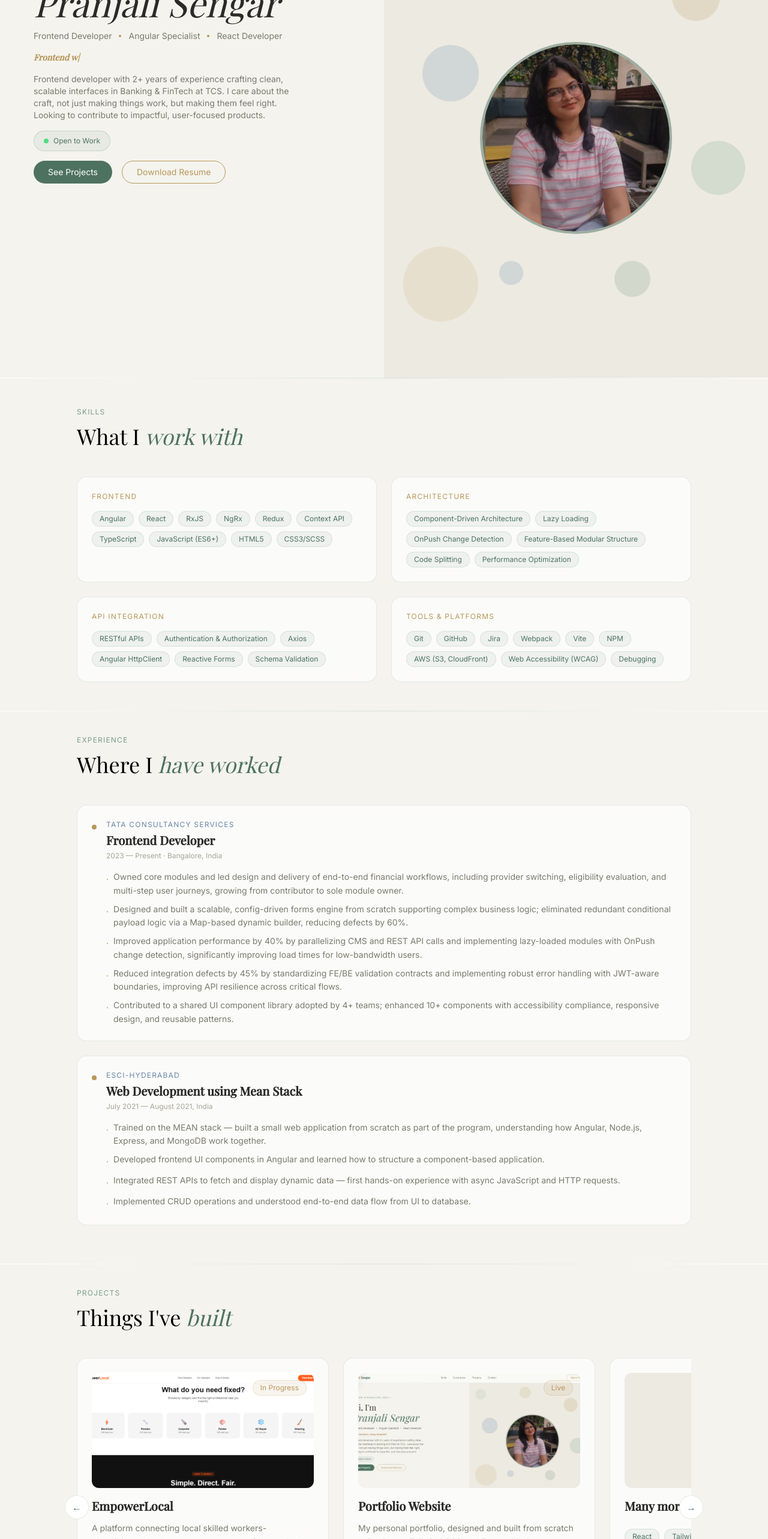
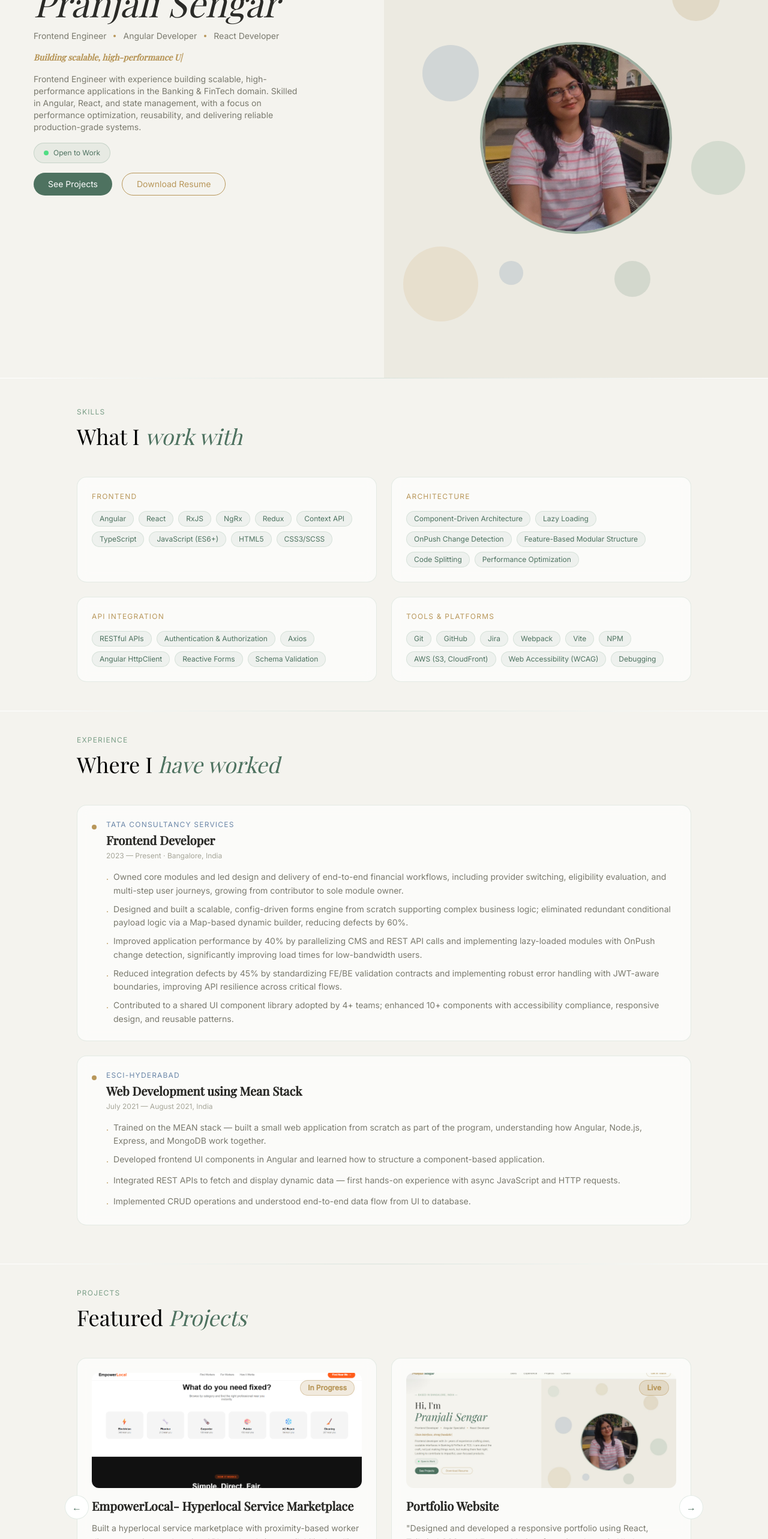
Before and after one commit to PranjaliSengar/Portfolio, a React app in the folder portfolio/: page / in a window 1280 px wide. Shown: the part 234-2800 px from the top of the page at 60% size. Built offline with nearby package versions, Linux system fonts and the light colour scheme; the HTML template or start-up script is replaced by a standard one; a web font is replaced by a local one.

Commit message:
Final check

```diff
--- a/portfolio/src/components/Hero.jsx
+++ b/portfolio/src/components/Hero.jsx
@@ -63,10 +63,10 @@ function Hero() {
   const [wordIndex, setWordIndex] = useState(0);
   const [isDeleting, setIsDeleting] = useState(false);
   const words = [
-    "Frontend with depth, not just visuals.",
-    "Handling state, APIs, and complex flows.",
-    "Clean interfaces, strong foundations.",
-    "Built for scale, performance, and clarity.",
+    "Building scalable, high-performance UI systems.",
+    "Handling complex state, APIs, and user flows.",
+    "Focused on performance, reusability, and clarity.",
+    "Crafting production-grade frontend architectures.",
   ];
   useEffect(() => {
     const glow = document.getElementById("cursor-glow");
@@ -121,9 +121,9 @@ function Hero() {
           </h1>
 
           <div className="flex items-center gap-3 font-inter text-xs md:text-sm text-text-muted">
-            <span>Frontend Developer</span>
+            <span>Frontend Engineer</span>
             <span className="w-1 h-1 rounded-full bg-gold" />
-            <span>Angular Specialist</span>
+            <span>Angular Developer</span>
             <span className="w-1 h-1 rounded-full bg-gold" />
             <span>React Developer</span>
           </div>
@@ -132,10 +132,11 @@ function Hero() {
             <span className="animate-pulse">|</span>
           </p>
           <p className="font-inter text-xs md:text-sm text-text-muted leading-relaxed max-w-md">
-            Frontend developer with 2+ years of experience crafting clean,
-            scalable interfaces in Banking & FinTech at TCS. I care about the
-            craft, not just making things work, but making them feel right.
-            Looking to contribute to impactful, user-focused products.
+            Frontend Engineer with experience building scalable,
+            high-performance applications in the Banking & FinTech domain.
+            Skilled in Angular, React, and state management, with a focus on
+            performance optimization, reusability, and delivering reliable
+            production-grade systems.
           </p>
 
           <div className="flex items-center gap-2 w-fit px-3 py-1.5 md:px-4 md:py-2  rounded-full border border-sage/30 bg-sage/10 font-inter text-xs text-sage-dark">
--- a/portfolio/src/components/Projects.jsx
+++ b/portfolio/src/components/Projects.jsx
@@ -9,9 +9,8 @@ function Projects() {
   };
   const projects = [
     {
-      name: "EmpowerLocal",
-      description:
-        "A platform connecting local skilled workers- electricians, plumbers, carpenters etc, with people who need them. Built to solve a real underserved market gap.",
+      name: "EmpowerLocal- Hyperlocal Service Marketplace",
+      description: `Built a hyperlocal service marketplace with proximity-based worker discovery using geolocation APIs and real-time availability handling. Designed an AI-powered intake flow to classify user requests and enable faster service matching.`,
       tech: ["Angular", "RxJS", "NgRx", "OpenAI", "SCSS"],
       github: "https://github.com/your-username/empowerlocal",
       live: null,
@@ -20,8 +19,7 @@ function Projects() {
     },
     {
       name: "Portfolio Website",
-      description:
-        "My personal portfolio, designed and built from scratch using React, Tailwind CSS and Framer Motion. Featuring a typewriter effect, cursor glow, floating bubbles and smooth animations.",
+      description: `"Designed and developed a responsive portfolio using React, Tailwind CSS, and Framer Motion, featuring dynamic UI elements like typewriter text, cursor interactions, and animated components."`,
       tech: ["React", "Tailwind CSS", "Framer Motion", "Vite"],
       github: "https://github.com/PranjaliSengar/Portfolio",
       live: "https://pranjali-sengar.vercel.app",
@@ -31,7 +29,7 @@ function Projects() {
     {
       name: "Many more coming soon!",
       description: "",
-      tech: ["React", "Tailwind CSS", "Framer Motion", "Vite"],
+      tech: ["NextJS", "NLP", "LLM APIs", "Accessibility (WCAG)", "Javascript", "MongoDB"],
       github: "https://github.com/your-username/portfolio",
       live: null,
       status: "Soon",
@@ -49,7 +47,7 @@ function Projects() {
           Projects
         </p>
         <h2 className="font-playfair text-3xl md:text-4xl font-normal mb-8 md:mb-12">
-          Things I've <span className="italic text-sage-dark">built</span>
+          Featured <span className="italic text-sage-dark">Projects</span>
         </h2>
 
         <div className="relative">
@@ -69,7 +67,7 @@ function Projects() {
             {projects.map((project) => (
               <div
                 key={project.name}
-                className="card card-glow snap-start flex-shrink-0 w-[280px] sm:w-[320px] md:w-[420px] flex flex-col"
+                className="card card-glow snap-start flex-shrink-0 w-[320px] sm:w-[380px] md:w-[500px] flex flex-col"
               >
                 {/* image area */}
                 <div className="w-full h-48 rounded-xl mb-4 overflow-hidden bg-bg-secondary flex items-center justify-center relative">
@@ -87,7 +85,7 @@ function Projects() {
                       </span>
                     </div>
                   )}
-                  <span className="hidden md:block absolute top-3 right-3 font-inter text-xs px-3 py-1 rounded-full bg-gold/10 text-gold border border-gold/20">
+                  <span className="hidden md:block absolute top-3 right-3 font-inter text-xs px-3 py-1 rounded-full bg-gold/20 text-gold border border-gold/40 font-semibold">
                     {project.status}
                   </span>
                 </div>
```
